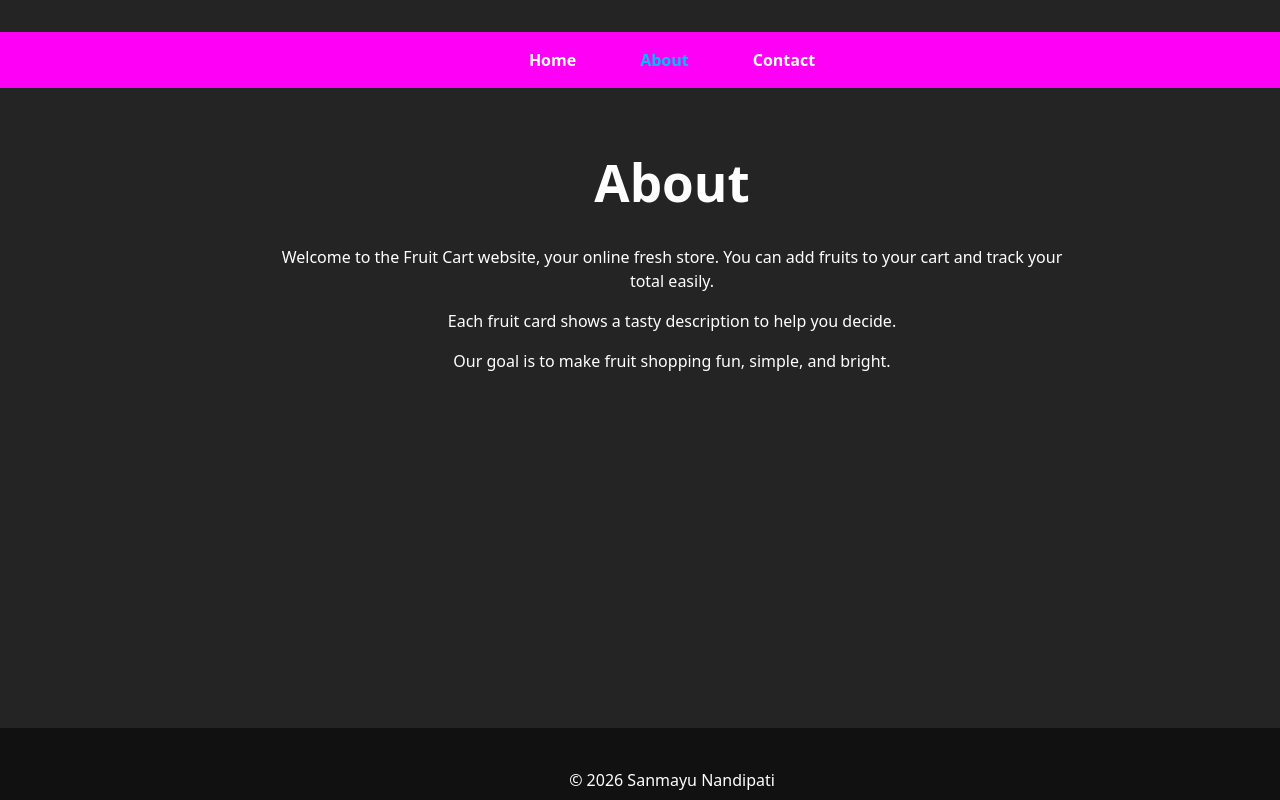
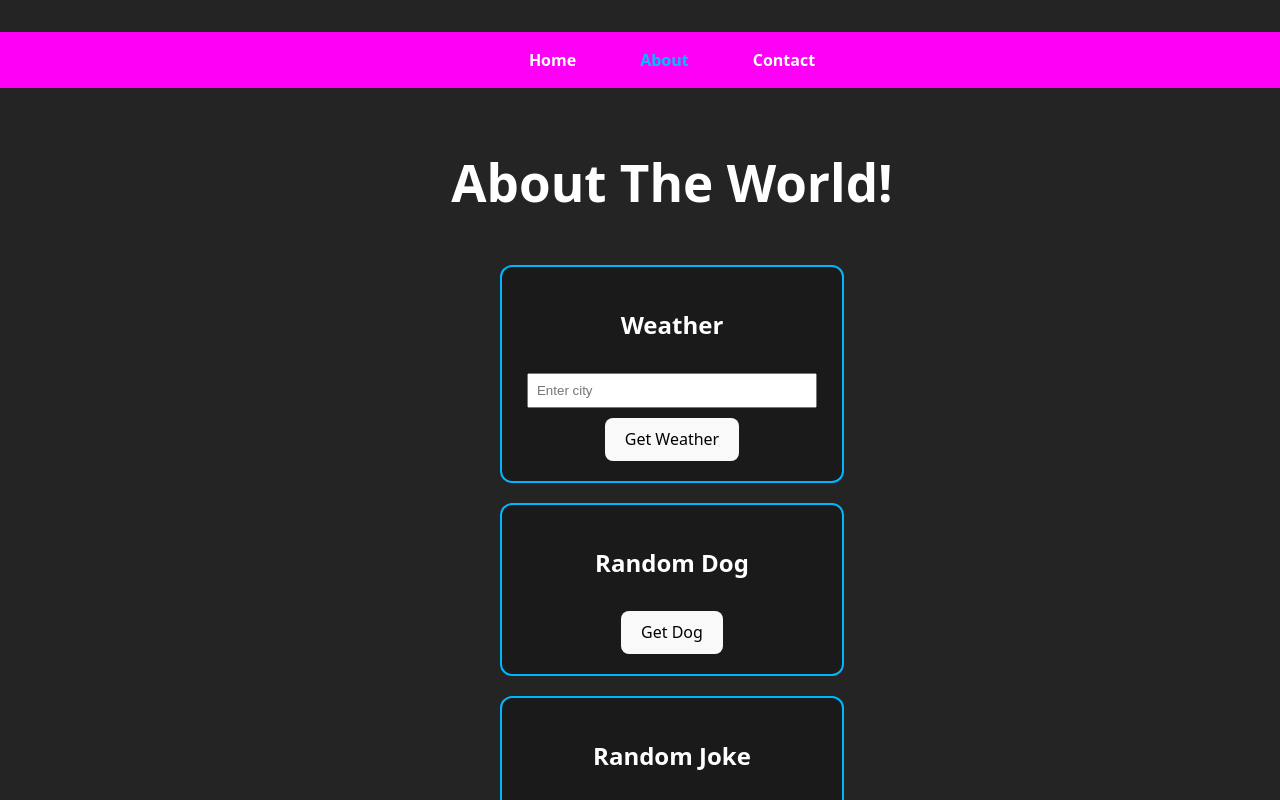
Before and after one commit to canyon-crest/react-app-Sanmayu1, a React (Vite) app: page / in a window 1280 px wide. Both pictures are taken after a click on the item "About". Shown: the top 800 px of the page. Built offline with nearby package versions, Linux system fonts and the light colour scheme; no server answers.

Commit message:
Final touches I think

```diff
--- a/src/App.jsx
+++ b/src/App.jsx
@@ -6,7 +6,7 @@ import Footer from './components/Footer.jsx'
 import Home from './components/Home.jsx'
 import Contact from './components/Contact.jsx'
 import About from './components/About.jsx'
-
+import GoogleLogin from './components/GoogleLogin.jsx'
 function App() {
 const [page, setPage] = useState("home");
 
--- /dev/null
+++ b/src/components/About.css
@@ -0,0 +1,30 @@
+.about-container {
+    display: flex;
+    flex-direction: column;
+    align-items: center;
+    gap: 20px;
+   }
+
+   .card {
+    border: 2px solid #00b7ff;
+    border-radius: 12px;
+    padding: 20px;
+    width: 300px;
+    background-color: #1a1a1a;
+   }
+
+   .image {
+    width: 100%;
+    margin-top: 10px;
+    border-radius: 10px;
+   }
+
+   input {
+    padding: 8px;
+    margin-top: 10px;
+    width: 90%;
+   }
+
+   button {
+    margin-top: 10px;
+   }
--- a/src/components/About.jsx
+++ b/src/components/About.jsx
@@ -1,19 +1,102 @@
+import { useState } from "react"
+import "./About.css"
+
 function About() {
-  return (
-    <div style={{ textAlign: "center", maxWidth: "800px" }}>
-      <h1>About</h1>
-      <p>
-        Welcome to the Fruit Cart website, your online fresh store.  You can add fruits to your cart and track your total easily.
-      </p>
 
-      <p>
-        Each fruit card shows a tasty description to help you decide.
-      </p>
-      <p>
-        Our goal is to make fruit shopping fun, simple, and bright.
-      </p>
-    </div>
-  )
+ const [city, setCity] = useState("San Diego")
+ const [weather, setWeather] = useState(null)
+
+
+ const [dogImage, setDogImage] = useState("")
+
+
+ const [joke, setJoke] = useState("")
+
+
+ const fetchWeather = async () => {
+   try {
+     const response = await fetch(
+       `https://api.openweathermap.org/data/2.5/weather?q=${city}&units=imperial&appid=94097ae8ef61b9ab53f41d1b086bec79`
+     )
+     const data = await response.json()
+     setWeather(data)
+   } catch (error) {
+     console.error("Weather error:", error)
+   }
+ }
+
+ const fetchDog = async () => {
+   try {
+     const response = await fetch("https://dog.ceo/api/breeds/image/random")
+     const data = await response.json()
+     setDogImage(data.message)
+   } catch (error) {
+     console.error("Dog error:", error)
+   }
+ }
+
+
+ const fetchJoke = async () => {
+   try {
+     const response = await fetch(
+       "https://v2.jokeapi.dev/joke/Any?safe-mode"
+     )
+     const data = await response.json()
+
+     if (data.type === "single") {
+       setJoke(data.joke)
+     } else {
+       setJoke(data.setup + " - " + data.delivery)
+     }
+   } catch (error) {
+     console.error("Joke error:", error)
+   }
+ }
+
+ return (
+   <div className="about-container">
+     <h1>About The World!</h1>
+
+     {}
+     <div className="card">
+       <h2>Weather</h2>
+
+       <input
+         type="text"
+         placeholder="Enter city"
+         onChange={(e) => setCity(e.target.value)}
+       />
+
+       <button onClick={fetchWeather}>Get Weather</button>
+
+       {weather && weather.main && (
+         <div>
+           <p><b>{weather.name}</b></p>
+           <p>{Math.round(weather.main.temp)}°F</p>
+           <p>{weather.weather[0].description}</p>
+         </div>
+       )}
+     </div>
+
+     {}
+     <div className="card">
+       <h2>Random Dog</h2>
+       <button onClick={fetchDog}>Get Dog</button>
+
+       {dogImage && (
+         <img src={dogImage} alt="dog" className="image" />
+       )}
+     </div>
+
+     {}
+     <div className="card">
+       <h2>Random Joke</h2>
+       <button onClick={fetchJoke}>Get Joke</button>
+
+       {joke && <p>{joke}</p>}
+     </div>
+   </div>
+ )
 }
 
 export default About
--- a/src/components/Footer.jsx
+++ b/src/components/Footer.jsx
@@ -1,8 +1,10 @@
 import './Footer.css'
+import GoogleLogin from './GoogleLogin.jsx'
 
 function Footer() {
   return (
     <footer className="site-footer">
+      <GoogleLogin />
       <p>© 2026 Sanmayu Nandipati</p>
     </footer>
   )
--- /dev/null
+++ b/src/components/GoogleLogin.jsx
@@ -0,0 +1,100 @@
+// Import React hooks and Firebase functionality
+import { useEffect, useState } from 'react';
+import { db, auth, provider } from '../firebase'; // Custom Firebase config
+import { signInWithPopup, signOut, onAuthStateChanged } from 'firebase/auth'; // Auth methods
+import { collection, getDocs } from 'firebase/firestore'; // Firestore methods
+
+function GoogleLogin() {
+  // State to hold the logged-in user
+  const [user, setUser] = useState(null);
+
+  // State to hold messages from Firestore
+  const [messages, setMessages] = useState([]);
+
+  // Monitor authentication status (e.g., login/logout) in real time
+  useEffect(() => {
+    // Set up a listener that triggers every time the auth state changes
+    const unsubscribe = onAuthStateChanged(auth, (currentUser) => {
+      setUser(currentUser); // Update the user state with the logged-in user
+    });
+
+    // Clean up the listener when the component unmounts
+    return () => unsubscribe();
+  }, []);
+
+  // Handle Google login using a popup window
+  const handleLogin = async () => {
+    try {
+      await signInWithPopup(auth, provider); // Triggers Google login flow
+    } catch (error) {
+      console.error('Login failed', error); // Catch and display any login errors
+    }
+  };
+
+  // Handle logout for the authenticated user
+  const handleLogout = async () => {
+    try {
+      await signOut(auth); // Signs out the current user
+      setUser(null); // Clear the user from local state
+    } catch (error) {
+      console.error('Logout failed', error); // Catch and display logout errors
+    }
+  };
+
+  // Fetch all messages from the "messages" collection in Firestore
+  const fetchMessages = async () => {
+    const snapshot = await getDocs(collection(db, 'messages')); // Get all documents
+    const list = snapshot.docs.map(doc => doc.data()); // Convert docs to plain JS objects
+    setMessages(list); // Update the messages state
+  };
+
+  // Add a new message to Firestore
+  const sendMessage = async () => {
+    if (!input.trim()) return; // Don't send empty messages
+
+    // Add a new message with the user's name and current timestamp
+    await addDoc(collection(db, 'messages'), {
+      text: input,
+      name: user.displayName,
+      timestamp: Date.now()
+    });
+
+    setInput(''); // Clear the input field
+    fetchMessages(); // Refresh the message list after sending
+  };
+
+  // Re-fetch messages any time the user logs in
+  useEffect(() => {
+    if (user) {
+      fetchMessages();
+    }
+  }, [user]);
+
+  // UI rendering
+  return (
+    <div>
+      {/* If user is logged in, show greeting, logout button, and messages */}
+      {user ? (
+        <div>
+          <h2>Hello, {user.displayName}</h2>
+          <button onClick={handleLogout}>Log Out</button>
+
+          <ul>
+            {messages.map((msg, i) => (
+              <li key={i}>
+                <strong>{msg.name || 'Anon'}:</strong> {msg.text}
+              </li>
+            ))}
+          </ul>
+        </div>
+      ) : (
+        // If no user is logged in, show login button
+        <div>
+          <p>Please log in with Google to continue.</p>
+          <button onClick={handleLogin}>Login with Google</button>
+        </div>
+      )}
+    </div>
+  );
+}
+export default GoogleLogin;
```
